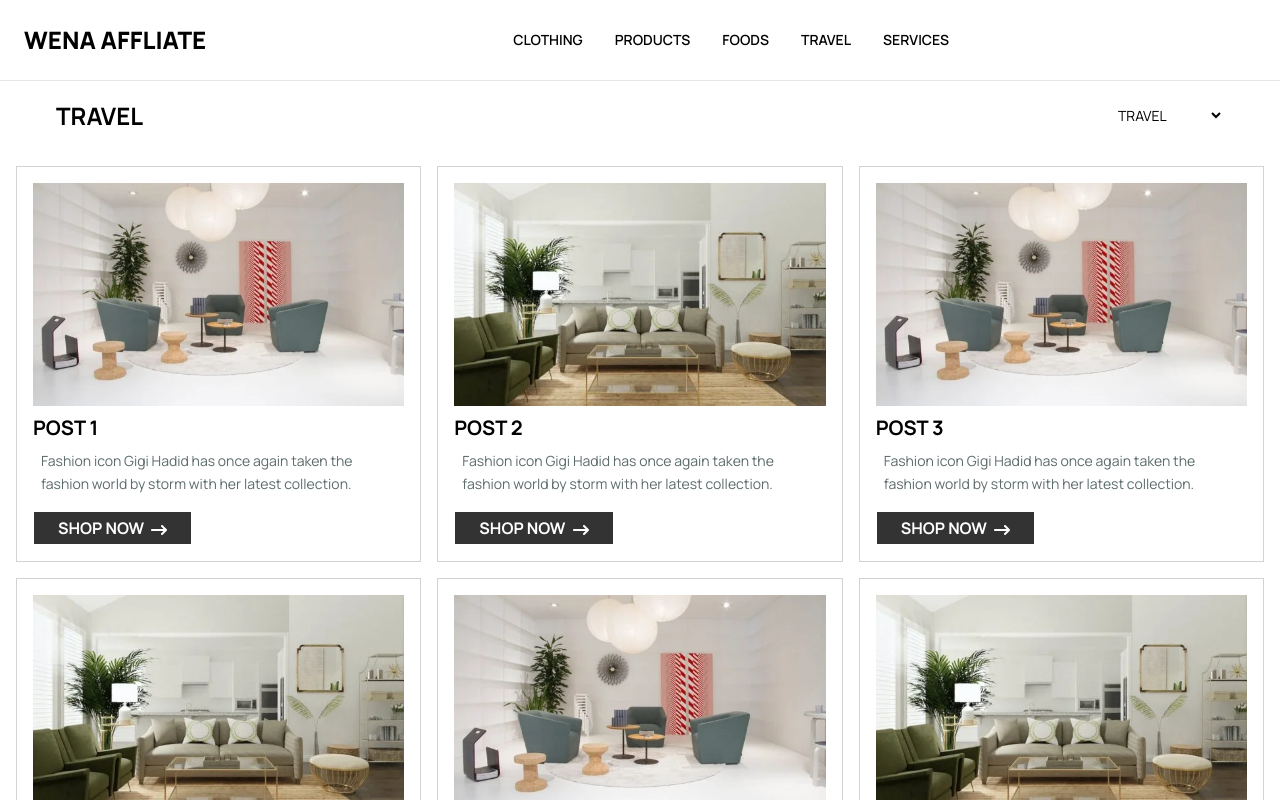
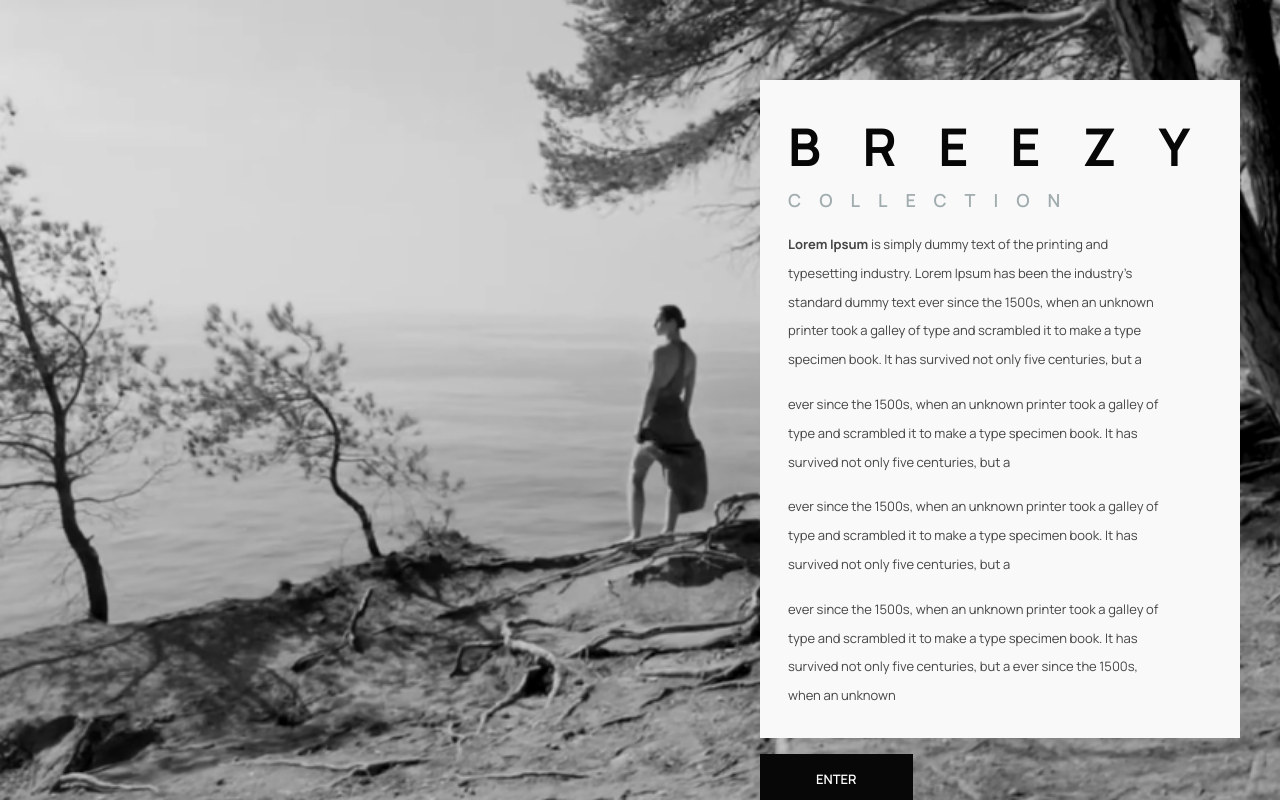
Before and after one commit to dodosebn/iic-wena-affliate, a Next.js app: page / in a window 1280 px wide. Shown: the top 800 px of the page. Built offline with nearby package versions, Linux system fonts and the light colour scheme.

Commit message:
helped by G

```diff
--- a/app/components/footer.tsx
+++ b/app/components/footer.tsx
@@ -9,7 +9,7 @@ const Footer = () => {
         WENA AFFLIATE
       </h1>
 
-      <p className='text-[#5d6b6b] text-sm order-2 md:order-2 text-center'>
+      <p className='text-[13px] text-[#454545] order-2 md:order-2 text-center'>
         © 2025 A THE WENA PROJECT company. All Rights Reserved.
       </p>
 
--- a/app/components/main.tsx
+++ b/app/components/main.tsx
@@ -21,18 +21,21 @@ const Main = () => {
               className="object-cover"
             />
           </div>
-          <div className="flex flex-col flex-grow">
+          <div className="flex flex-col flex-grow md:px-5 py-5">
             <div>
-              <TransitionLink href={item.path}><h1 className="text-xl font-bold mt-2">{item.title}</h1></TransitionLink>
-              <p className="mt-2 px-2 whitespace-normal leading-relaxed text-sm text-[#5d6b6b]">
+              <TransitionLink href={item.path}><h1 className="text-[23px] ">{item.title}</h1></TransitionLink>
+              <p className="pt-2 whitespace-normal leading-relaxed text-[13px] text-[#454545]">
                 {item.decrib}
               </p>
             </div>
+            <div className='pt-2'>
                <TransitionLink href={item.path}>
-            <button className="bg-[#333333] text-white px-6 py-1 font-bold hover:bg-[#fff] hover:text-[#333] border hover:border-[#333] whitespace-nowrap transition-transform duration-300 ease-in-out hover:shadow-[3px_3px_0px_0px_#000] hover:-translate-y-0.9 mt-4 self-start">
-              SHOP NOW <FaArrowRightLong className="inline ml-1" />
+            <button className="bg-[#000] text-white p-3 text-[13px] font-bold hover:bg-[#fff]
+             hover:text-[#454545] border hover:border-[#454545] whitespace-nowrap transition-transform duration-300 ease-in-out hover:shadow-[3px_3px_0px_0px_#000] hover:-translate-y-0.9 mt-4 self-start">
+              SHOP NOW <FaArrowRightLong size={10} className="inline ml-1" />
             </button>
             </TransitionLink>
+            </div>
           </div>
         </div>
       ))}
--- a/app/components/navBar.tsx
+++ b/app/components/navBar.tsx
@@ -44,7 +44,7 @@ const NavBar = () => {
                 <div className="hidden md:flex md:flex-1 md:justify-center">
                     <ul className='flex items-center gap-8'>
                         {navElem.map((item) => (
-                            <li key={item.id} className='hover:text-[#bda37a] text-sm font-semibold cursor-pointer'>{item.name}</li>
+                            <li key={item.id} className='hover:text-[#A1ACAF] text-sm font-semibold cursor-pointer'>{item.name}</li>
                         ))}
                     </ul>
                 </div>
@@ -69,8 +69,8 @@ const NavBar = () => {
                             {navElem.map((item) => (
                                 <React.Fragment key={item.id}>
                                     <li className="text-md cursor-pointer">
-                                        <a href="#" className="block py-2 hover:text-[#bda37a]
-                                        text-sm font-semibold cursor-pointer'">
+                                        <a href="#" className="block py-2
+                                        text-[13px] hover:text-[#A1ACAF] font-semibold cursor-pointer'">
                                             {item.name}
                                         </a>
                                     </li>
--- a/app/globals.css
+++ b/app/globals.css
@@ -3,8 +3,8 @@
 
 
 body {
-  background: var(--background);
-  color: var(--foreground);
+  background: #fff;
+  color: #070707;
   font-family: 'Manrope', sans-serif;
   overflow-x: hidden;
 }
--- a/app/layout.tsx
+++ b/app/layout.tsx
@@ -1,5 +1,4 @@
-import Footer from './components/footer';
-import NavBar from './components/navBar';
+
 import './globals.css';
 
 export default function RootLayout({
@@ -15,11 +14,7 @@ export default function RootLayout({
         />
       </head>
       <body className="antialiased">
-        <div>
-          <NavBar />
     {children}
-    </div>
-          <Footer />
 
       </body>
     </html>
--- /dev/null
+++ b/app/not-found.tsx
@@ -0,0 +1,7 @@
+export default function NotFound() {
+  return (
+    <div className="h-screen flex items-center justify-center text-center">
+      <h1 className="text-3xl font-bold">404 - Page Not Found</h1>
+    </div>
+  );
+}
--- a/app/page.tsx
+++ b/app/page.tsx
@@ -1,62 +1,70 @@
-'use client';
+import React from 'react';
+import Image from 'next/image';
+import bgImg from '@/public/images/backgroundBg.png';
+import TransitionLink from './ultils/transitionLink';
 
-import Main from '@/app/components/main';
-import CircleIcon from './ultils/circle';
-import { FaAngleRight } from 'react-icons/fa6';
-import TransitionLink from './ultils/transitionLink';
-import { useState } from 'react';
-import CategorySelect from './ultils/filtering';
+const Page = () => {
+  return (
+    <div style={{
+      position: 'fixed',
+      top: 0,
+      left: 0,
+      width: '100vw',
+      height: '100vh',
+      zIndex: -1
+    }}>
+      <Image
+        src={bgImg}
+        alt="Background"
+        layout="fill"
+        objectFit="cover"
+        quality={100}
+      />
 
-const navElem = [
-  { id: 1, name: 'CLOTHING' },
-  { id: 2, name: 'PRODUCTS' },
-  { id: 3, name: 'FOODS' },
-  { id: 4, name: 'TRAVEL' },
-  { id: 5, name: 'SERVICES' },
-];
-
-export default function Home() {
-  const [selectedCategory, setSelectedCategory] = useState('TRAVEL');
-  const currentPage = 1;
-
-  return (
-    <div>
-     <div className="p-4  max-w-[1200px] mx-auto">
-        <div className="flex flex-col md:flex-row md:items-center justify-between gap-4">
-          <h1 className="font-bold text-2xl text-center md:text-left cursor-pointer">
-            {selectedCategory}
-          </h1>
-
-          <CategorySelect
-            navElem={navElem}
-            selected={selectedCategory}
-            onChange={setSelectedCategory}
-          />
+      <section className="fixed top-0 left-0 bottom-0 w-full h-full flex justify-center px-5 pt-10
+                          md:justify-end md:pr-10 md:pt-10 overflow-y-auto">
+        <div className="w-full max-w-[30rem] flex flex-col mb-auto mt-10">
+          <div className='p-7 bg-[#f9f9f9]'>
+            <div>
+              <h1 className='font-bold text-[52px] lg:tracking-[0.8em] tracking-[0.4em]'>BREEZY</h1>
+            </div>
+            <div>
+              <h2 className='text-[#A1ACAF] font-semibold tracking-[1em] text-lg'>COLLECTION</h2>
+            </div>
+            <div className='mt-[1rem]'>
+              <p className='text-[#454545] text-[13px] max-w-sm leading-[1.8rem]'>
+                <span className='text-[#454545] font-bold'>Lorem Ipsum </span>
+                is simply dummy text of the printing and typesetting industry.
+                Lorem Ipsum has been the industry's standard dummy text ever since the 1500s,
+                when an unknown printer took a galley of type and scrambled it to make a type specimen book.
+                It has survived not only five centuries, but a
+              </p>
+              <p className='text-[#454545] text-[13px] mt-[1rem] max-w-sm leading-[1.8rem]'>
+                ever since the 1500s, when an unknown printer took a galley of type and scrambled it
+                to make a type specimen book. It has survived not only five centuries, but a
+              </p>
+              <p className='text-[#454545] text-[13px] mt-[1rem] max-w-sm leading-[1.8rem]'>
+                ever since the 1500s, when an unknown printer took a galley of type and scrambled it to make
+                a type specimen book. It has survived not only five centuries, but a
+              </p>
+              <p className='text-[#454545] text-[13px] mt-[1rem] max-w-sm leading-[1.8rem]'>
+                ever since the 1500s, when an unknown printer took a galley of type and scrambled it to make a type specimen book.
+                It has survived not only five centuries, but a ever since the 1500s, when an unknown
+              </p>
+            </div>
+          </div>
+          <div className='py-4 flex justify-start'>
+            <TransitionLink href='/page1'>
+            <button className='text-[13px] text-[#fff] bg-[rgb(7,7,7)]
+                           hover:bg-[#fff] hover:text-[#070707] py-4 px-14 font-semibold'>
+              ENTER
+            </button>
+            </TransitionLink>
+          </div>
         </div>
-        </div>
-              <Main />
-
-
-      <div className="flex justify-center items-center gap-2 py-4">
-        <CircleIcon
-          content={1}
-          bgColor={currentPage === 1 ? 'bg-black' : 'bg-white'}
-          textColor={currentPage === 1 ? 'text-white' : 'text-gray-800'}
-        />
-        <TransitionLink href='/page2'>
-        <CircleIcon
-          content={2}
-          bgColor={'bg-white'}
-          textColor={'text-gray-800'}
-        />
-        </TransitionLink>
-                <TransitionLink href='/page2'>
-
-        <CircleIcon content={<FaAngleRight />} />
-                </TransitionLink>
-
-      </div>
-
+      </section>
     </div>
   );
-}
+};
+
+export default Page;
--- a/app/page2/page.tsx
+++ b/app/page2/page.tsx
@@ -6,6 +6,8 @@ import { FaAngleLeft } from 'react-icons/fa6';
 import CircleIcon from '../ultils/circle';
 import TransitionLink from '../ultils/transitionLink';
 import CategorySelect from '../ultils/filtering';
+import Footer from '../components/footer';
+import NavBar from '../components/navBar';
 
 const navElem = [
   { id: 1, name: 'CLOTHING' },
@@ -21,6 +23,8 @@ export default function Home() {
 
   return (
     <div>
+                <NavBar />
+
       <div className="p-4 max-w-[1200px] mx-auto">
         <div className="flex flex-col md:flex-row md:items-center justify-between gap-4">
           <h1 className="font-bold text-2xl text-center md:text-left cursor-pointer">
@@ -37,11 +41,11 @@ export default function Home() {
         <Main />
 
       <div className="flex justify-center items-center gap-2 py-4">
-        <TransitionLink href={'/'}>
+        <TransitionLink href={'/page1'}>
           <CircleIcon content={<FaAngleLeft />} />
         </TransitionLink>
 
-        <TransitionLink href={'/'}>
+        <TransitionLink href={'/page1'}>
           <CircleIcon content={1} bgColor="bg-white" textColor="text-gray-800" />
         </TransitionLink>
 
@@ -51,6 +55,8 @@ export default function Home() {
           textColor={currentPage === 2 ? 'text-white' : 'text-gray-800'}
         />
       </div>
+                <Footer />
+
     </div>
   );
 }
```
Also changed, not shown: app/page1/page.tsx (added, +70 -0 lines), public/images/backgroundBg.png (added), 1 other file (tests, documents, lock files or other folders).
